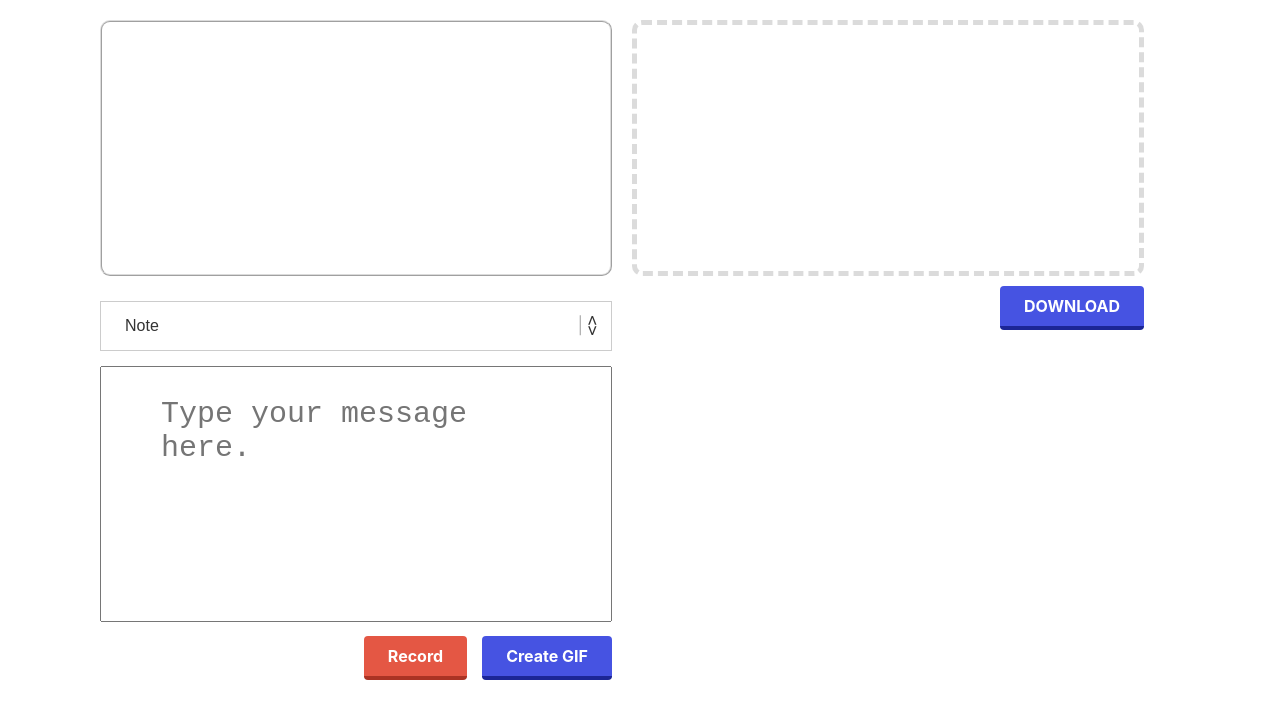
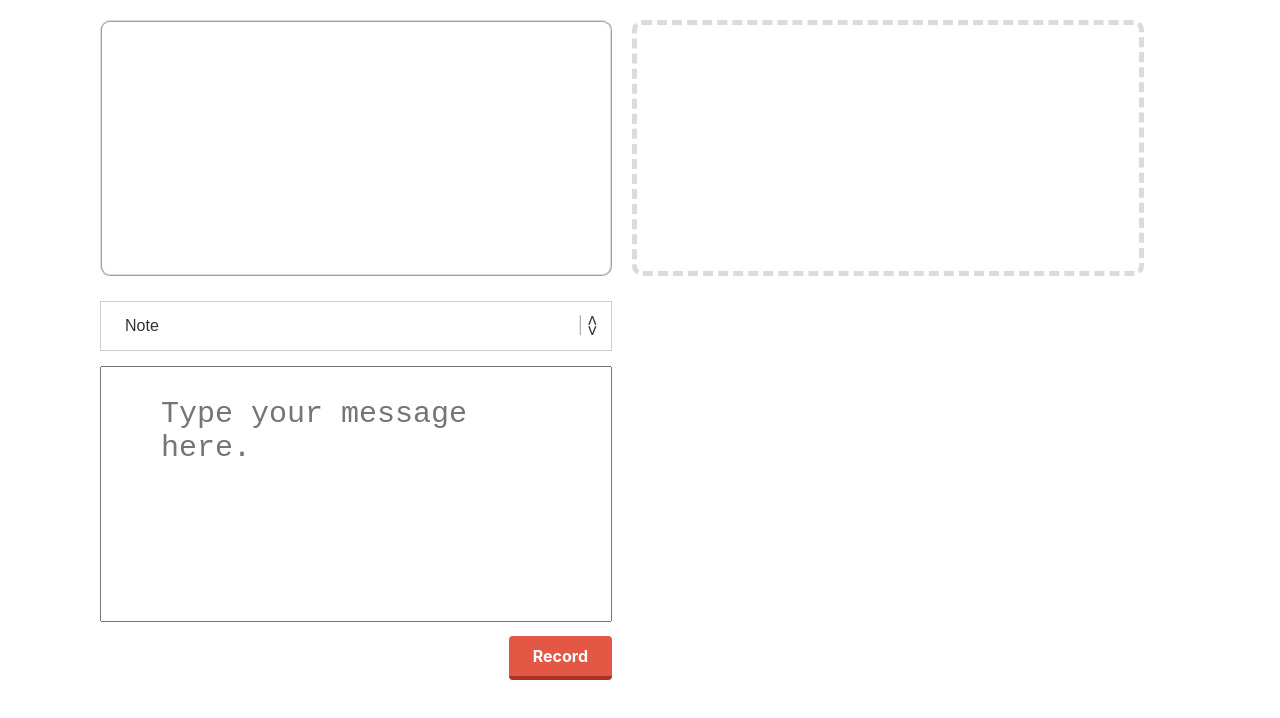
Before and after one commit to marieooq/react-msgif, a React (Create React App) app: page / in a window 1280 px wide. Shown: the top 718 px of the page. Built offline with nearby package versions, Linux system fonts and the light colour scheme; a web font is replaced by a local one.

Commit message:
modified button design

```diff
--- a/src/App.js
+++ b/src/App.js
@@ -72,7 +72,7 @@ class App extends Component {
     if (e.target.textContent === "Record") {
       this.setState({ isRec: true });
       this.setState({ textAreaVal: "" });
-      e.target.textContent = "Recording";
+      e.target.textContent = "Recording...";
       e.target.id = "";
       e.target.classList.add("recording");
       e.target.classList.remove("default");
@@ -233,6 +233,11 @@ class App extends Component {
   ////CAPTURE/////////////////////////////////////////////////////
 
   captureScreen = async () => {
+    //shows the create gif button
+    const createGifBtn = document.getElementById("createGif-btn");
+    createGifBtn.classList.remove("hide");
+
+    //capture the canvas
     const canvas = await html2canvas(document.getElementById("display-screen"));
     const imgData = canvas.toDataURL();
     const imgTag = document.createElement("img");
@@ -251,8 +256,16 @@ class App extends Component {
   };
 
   createGIF = async () => {
-    //get the output scree
-    console.log("inside createGIF");
+    //make the createGIF button invalid
+    const createGifBtn = document.getElementById("createGif-btn");
+    createGifBtn.id = "";
+    createGifBtn.classList.remove("default");
+    createGifBtn.classList.add("createGif-pushed");
+
+    //display "creating..."
+    const recordBtn = document.getElementsByClassName("recording")[0];
+    console.log(recordBtn);
+    recordBtn.textContent = "Creating...";
 
     //start loading
     this.switchLoading("start");
@@ -311,6 +324,13 @@ class App extends Component {
     this.outputScreen.style.padding = 0;
     this.outputScreen.style.border = "none";
     this.outputScreen.appendChild(img);
+
+    //display "Done!"
+    recordBtn.textContent = "Done!";
+
+    //shows a download button
+    const donwloadBtn = document.getElementById("ssgif");
+    donwloadBtn.classList.remove("hide");
   };
 
   render() {
@@ -325,9 +345,15 @@ class App extends Component {
               onTextAreaChange={this.displayMessage}
             />
             <div className="btn-wrapper">
-              <Record id="record-btn" action={this.startRec} name="Record" />
+              <Record
+                id="record-btn"
+                class="btn-push default"
+                action={this.startRec}
+                name="Record"
+              />
               <CreateGif
                 id="createGif-btn"
+                class="btn-push default hide"
                 action={this.createGIF}
                 name="Create GIF"
               />
--- a/src/CreateGif.js
+++ b/src/CreateGif.js
@@ -8,6 +8,7 @@ class CreateGif extends Component {
       // eslint-disable-next-line jsx-a11y/anchor-is-valid
       <PushBtn
         id={this.props.id}
+        class={this.props.class}
         action={this.props.action}
         name={this.props.name}
       />
--- a/src/Download.css
+++ b/src/Download.css
@@ -28,3 +28,7 @@
   background-color: #4653e2;
   border-bottom: 4px solid #1c2696;
 }
+
+.hide {
+  display: none;
+}
--- a/src/Download.js
+++ b/src/Download.js
@@ -8,7 +8,7 @@ class Download extends Component {
         <a
           href={this.props.href}
           id="ssgif"
-          className="download-btn"
+          className="download-btn hide"
           download="message_gif.png"
         >
           DOWNLOAD
--- a/src/PushBtn.css
+++ b/src/PushBtn.css
@@ -37,7 +37,6 @@
 #record-btn {
   background-color: #e45744;
   border-bottom: 4px solid #aa3324;
-  margin-right: 15px;
 }
 
 #createGif-btn {
@@ -45,8 +44,17 @@
   border-bottom: 4px solid #1c2696;
 }
 
+.hide {
+  display: none;
+}
+
 .recording {
   background-color: #44e451;
   border-bottom: 4px solid #24aa2b;
   margin-right: 15px;
 }
+
+.createGif-pushed {
+  background-color: #c7c7c9;
+  border-bottom: 4px solid #7a7a7a;
+}
--- a/src/PushBtn.js
+++ b/src/PushBtn.js
@@ -7,7 +7,7 @@ class PushBtn extends Component {
       // eslint-disable-next-line jsx-a11y/anchor-is-valid
       <a
         href="#"
-        className="btn-push default"
+        className={this.props.class}
         id={this.props.id}
         onClick={this.props.action}
       >
--- a/src/Record.js
+++ b/src/Record.js
@@ -7,6 +7,7 @@ class Record extends Component {
     return (
       <PushBtn
         id={this.props.id}
+        class={this.props.class}
         action={this.props.action}
         name={this.props.name}
       />
```
